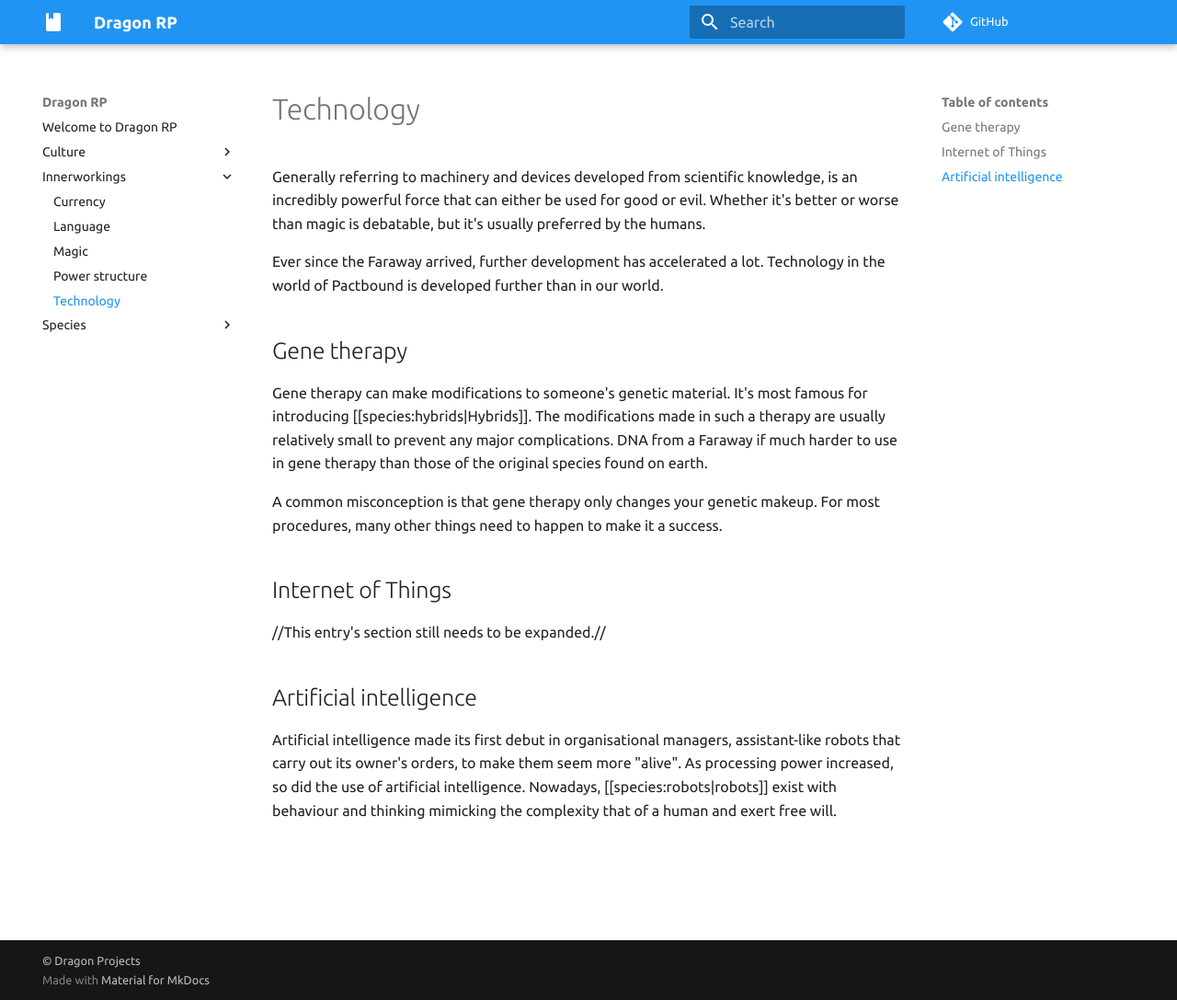
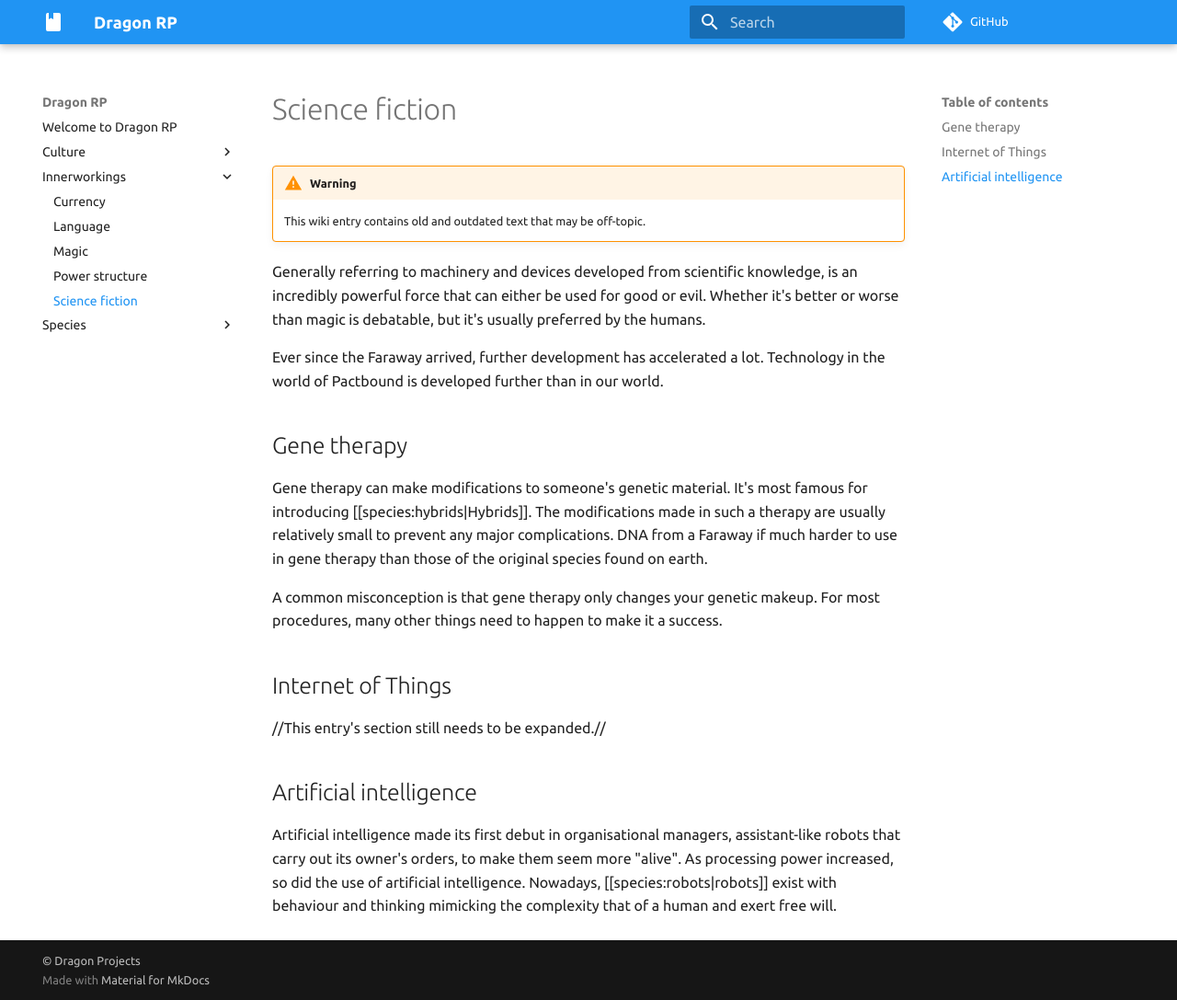
Before and after one commit to dragonprojects/dragonroleplay, an MkDocs documentation site: the page built from docs/Innerworkings/Technology.md, in a window 1280 px wide and 1087 px high. Shown: the whole window at 92% size. Built offline with MkDocs 1.6.1 and Material for MkDocs 9.7.7, drawn with Linux system fonts in a browser that asks for light colours; comment, search, counter and statistics services are not loaded.

Commit message:
Update Technology.md

```diff
--- a/docs/Innerworkings/Technology.md
+++ b/docs/Innerworkings/Technology.md
@@ -1,4 +1,8 @@
-# Technology
+# Science fiction
+
+!!! warning
+    This wiki entry contains old and outdated text that may be off-topic.
+
 Generally referring to machinery and devices developed from scientific knowledge, is an incredibly powerful force that can either be used for good or evil. Whether it's better or worse than magic is debatable, but it's usually preferred by the humans.
 
 Ever since the Faraway arrived, further development has accelerated a lot. Technology in the world of Pactbound is developed further than in our world.
```
